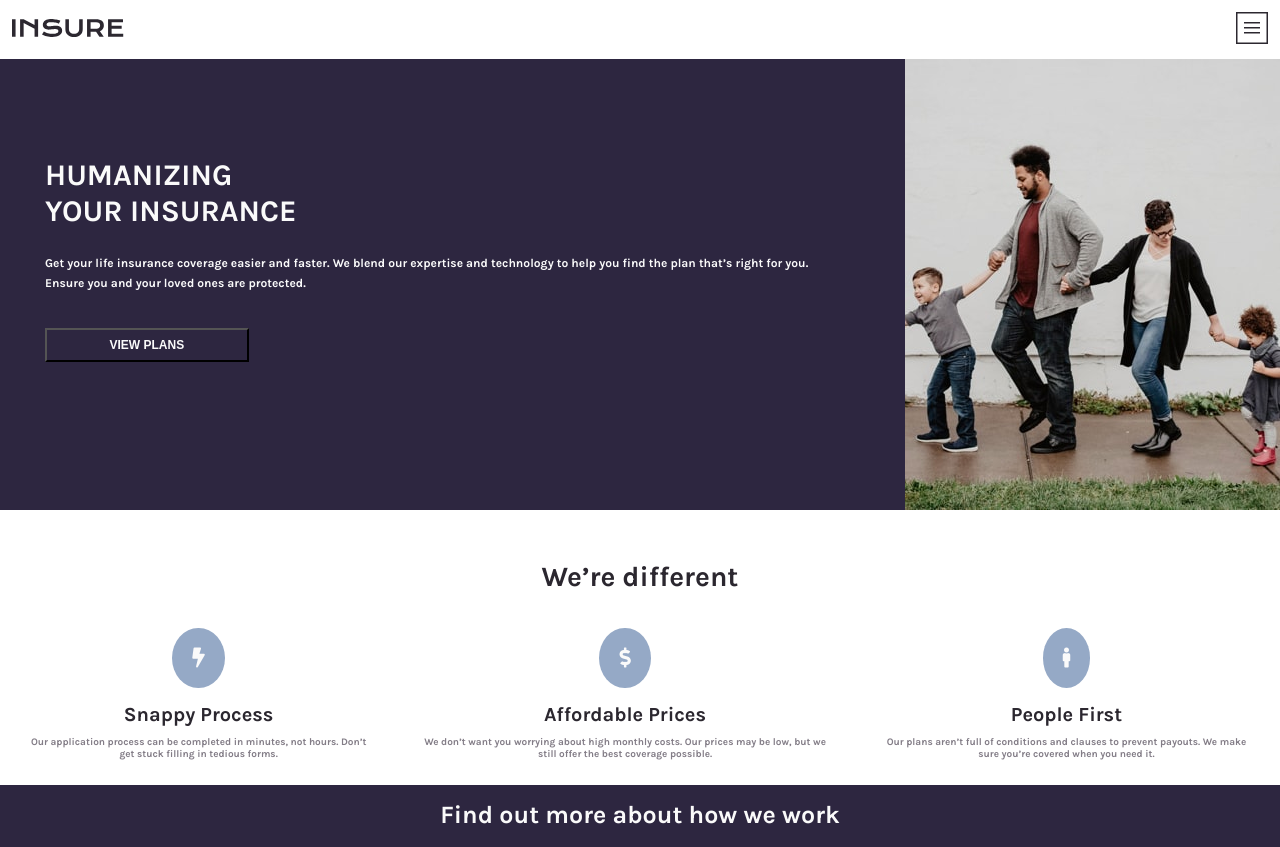
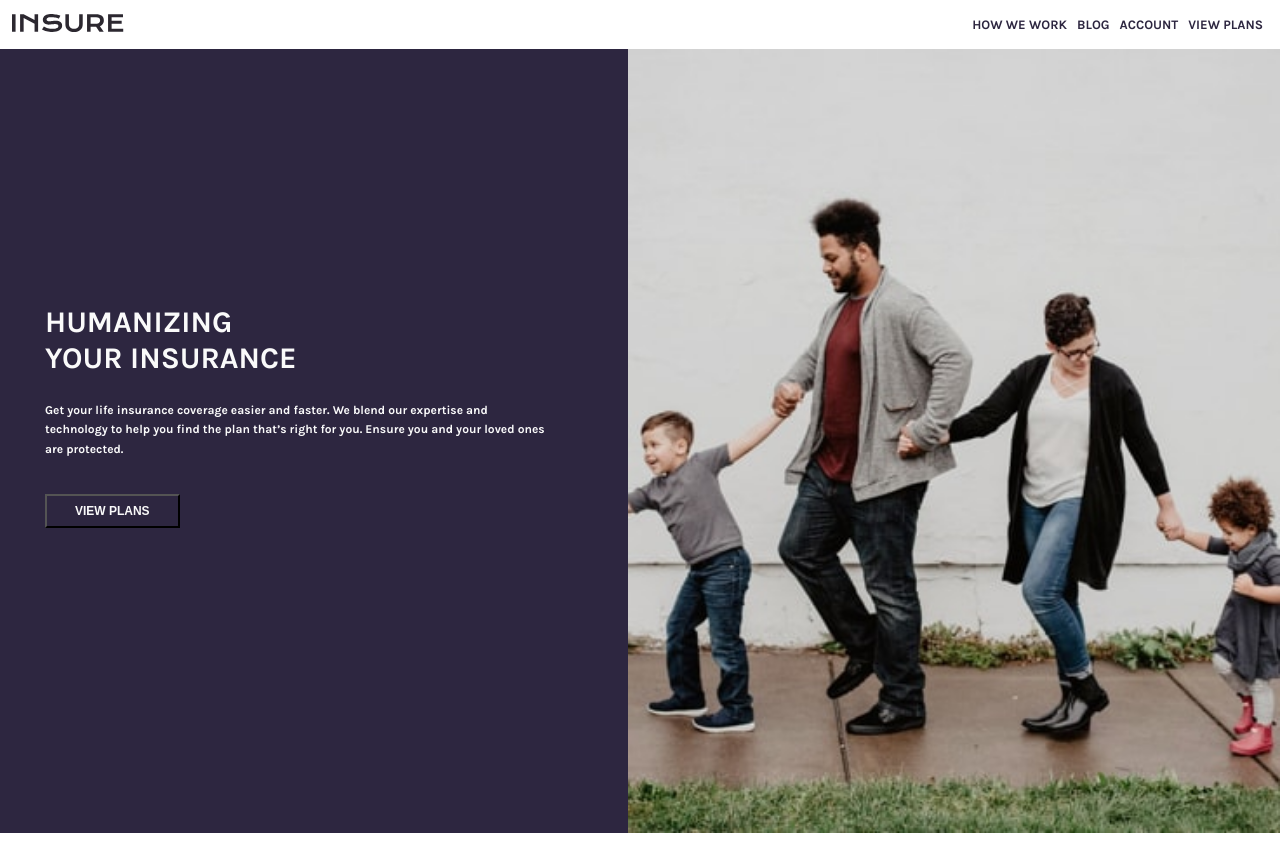
Before and after one commit to BojanMijatovic/Insure-landing-page, a plain HTML site: page index.html in a window 1280 px wide. Shown: the top 847 px of the page. Drawn offline with Linux system fonts and the light colour scheme; a script that the page names is missing.

Commit message:
add responsive more

```diff
--- a/index.html
+++ b/index.html
@@ -17,14 +17,21 @@
       <div class="logo">
         <img src="./images/logo.svg" alt="logo" />
       </div>
+      <!-- menu -->
+      <div class="menu">
+        <ul class="__items">
+          <li class="__item"><a href="#">how we work</a></li>
+          <li class="__item"><a href="#">Blog</a></li>
+          <li class="__item"><a href="#">Account</a></li>
+          <li class="__item"><a href="#">View plans</a></li>
+        </ul>
+      </div>
+
+      <!-- btn menu -->
       <div class="btn-menu">
         <img src="./images/icon-hamburger.svg" alt="" />
       </div>
     </header>
-
-    <!-- Sections -->
-    <!--                ------   menu items   -------
-    How we work Blog Account View plans   -->
 
     <main>
       <!-- work section -->
--- /dev/null
+++ b/js/main.js
@@ -0,0 +1,6 @@
+
+const btnMenu = document.querySelector('.btn-menu img');
+
+btnMenu.addEventListener('click', function () {
+  console.log(`test ${btnMenu}`);
+})
--- a/style/scss/components/_header.scss
+++ b/style/scss/components/_header.scss
@@ -4,9 +4,32 @@
   align-items: center;
   margin: 1.2rem;
 
+  //  btn menu
   .btn-menu {
     img {
       cursor: pointer;
     }
   }
+
+  // menu
+  .menu {
+    display: none;
+    .__items {
+      display: flex;
+      justify-content: space-around;
+      align-items: center;
+      list-style: none;
+
+      .__item {
+        margin: 0.5rem;
+        align-items: center;
+        a {
+          text-decoration: none;
+          text-transform: uppercase;
+          color: $dark-violet;
+          font-size: 1.3rem;
+        }
+      }
+    }
+  }
 }
--- a/style/scss/components/_work.scss
+++ b/style/scss/components/_work.scss
@@ -44,4 +44,9 @@
       }
     }
   }
+
+  // img
+  img {
+    width: 100%;
+  }
 }
--- a/style/scss/general/_responsive.scss
+++ b/style/scss/general/_responsive.scss
@@ -1,4 +1,17 @@
 @include media-lg {
+  // header
+  .header {
+    // menu
+    .menu {
+      display: block;
+    }
+
+    // btn menu
+    .btn-menu {
+      display: none;
+    }
+  }
+
   //  work section
   #work {
     display: flex;
@@ -21,6 +34,7 @@
       }
     }
   }
+
   //  blog section
   #blog {
     .cards-group {
```
Also changed, not shown: style/css/main.css, 1 other file.
